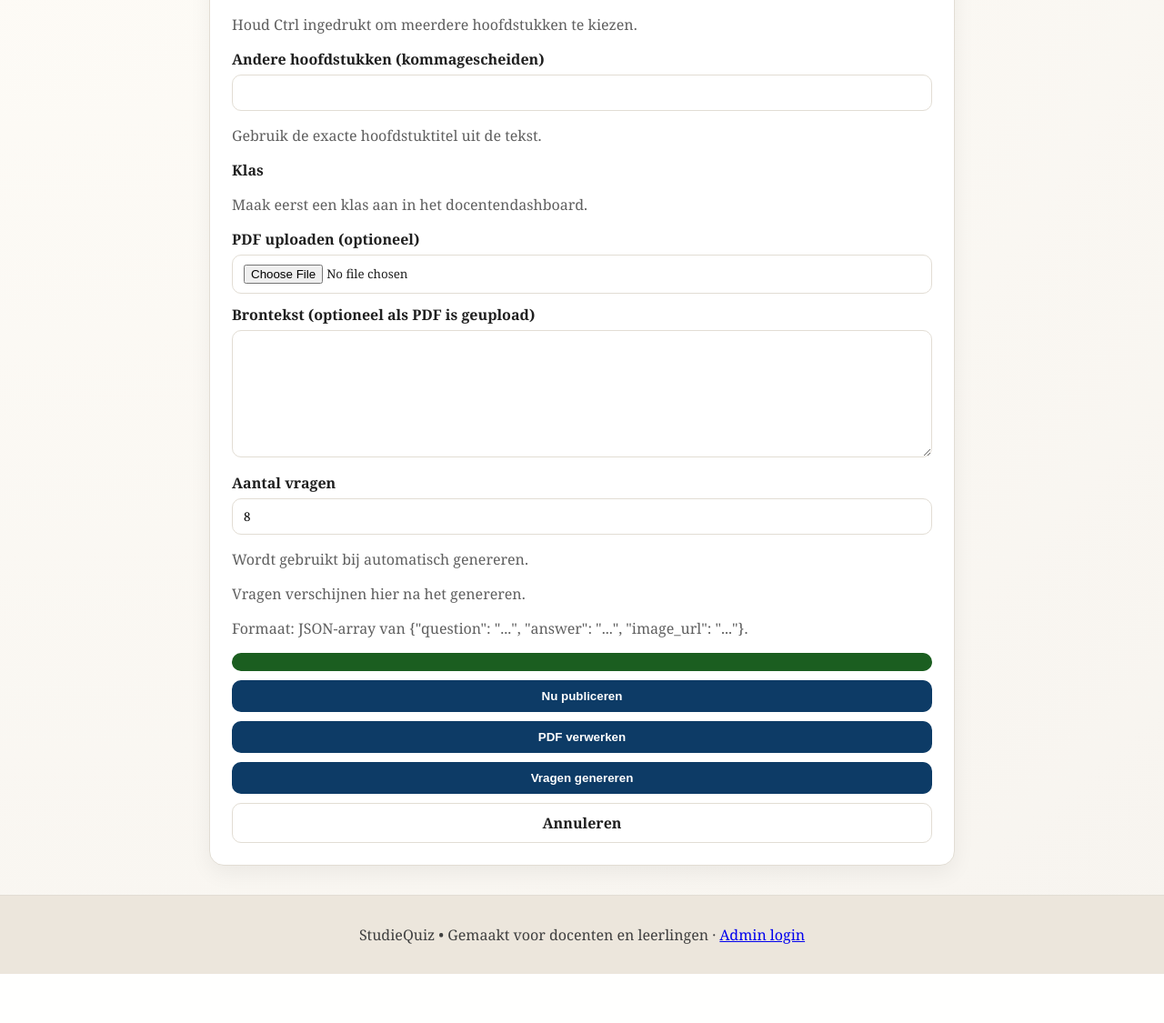
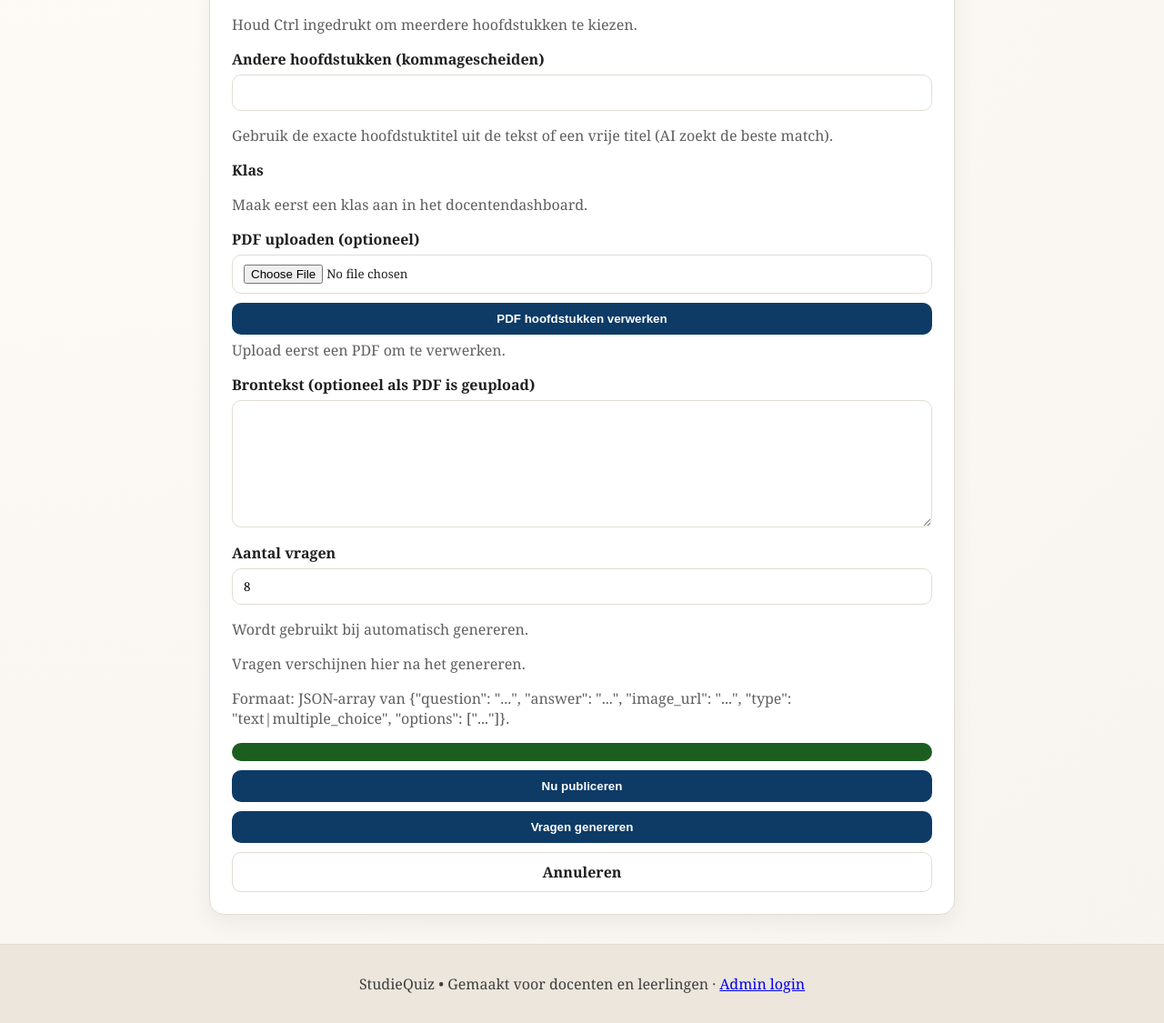
Before and after one commit to ray491/studiequiz, a Flask app: template templates/create_quiz.html in a window 1280 px wide. Shown: the part 540-1665 px from the top of the page at 91% size. Before the commit the page ends 1611 px from the top, so only its background shows below. Run offline with Flask 3, Linux system fonts and the light colour scheme; the template is opened without the code that fills it, so the values that code supplies are empty.

Commit message:
Update quiz creation template with PDF processing hints

```diff
--- a/templates/create_quiz.html
+++ b/templates/create_quiz.html
@@ -18,8 +18,14 @@
           "Aardrijkskunde",
           "Geschiedenis",
           "Nederlands",
+          "Nederlands - Grammatica",
+          "Nederlands - Schrijven",
           "Engels",
+          "Engels - Grammatica",
+          "Engels - Schrijven",
           "Duits",
+          "Duits - Grammatica",
+          "Duits - Schrijven",
           "Frans",
           "Economie",
           "Informatica",
@@ -44,7 +50,7 @@
       <p class="muted">Houd Ctrl ingedrukt om meerdere hoofdstukken te kiezen.</p>
       <label for="chapter_manual" style="margin-top: 12px;">Andere hoofdstukken (kommagescheiden)</label>
       <input id="chapter_manual" name="chapter_manual" type="text" value="{{ chapter_manual }}" />
-      <p class="muted">Gebruik de exacte hoofdstuktitel uit de tekst.</p>
+      <p class="muted">Gebruik de exacte hoofdstuktitel uit de tekst of een vrije titel (AI zoekt de beste match).</p>
       {% if source_text and not headings %}
         <p class="muted" style="margin-top: 8px;">Geen hoofdstukken gevonden in de tekst.</p>
       {% endif %}
@@ -65,6 +71,19 @@
 
       <label for="source_pdf">PDF uploaden (optioneel)</label>
       <input id="source_pdf" name="source_pdf" type="file" accept="application/pdf" />
+      <button
+        id="extract_pdf_button"
+        class="btn secondary"
+        type="submit"
+        data-action="extract"
+        disabled
+        style="width: 100%; margin-top: 10px;"
+      >
+        PDF hoofdstukken verwerken
+      </button>
+      <p id="extract_pdf_hint" class="muted" style="margin-top: 6px;">
+        Upload eerst een PDF om te verwerken.
+      </p>
 
       <label for="source_text">Brontekst (optioneel als PDF is geupload)</label>
       <textarea id="source_text" name="source_text">{{ source_text }}</textarea>
@@ -86,12 +105,11 @@
       {% else %}
         <p class="muted">Vragen verschijnen hier na het genereren.</p>
       {% endif %}
-      <p class="muted">Formaat: JSON-array van {"question": "...", "answer": "...", "image_url": "..."}.</p>
+      <p class="muted">Formaat: JSON-array van {"question": "...", "answer": "...", "image_url": "...", "type": "text|multiple_choice", "options": ["..."]}.</p>
 
       <div style="margin-top: 16px;">
         <button class="btn" type="submit" data-action="save">{{ submit_label }}</button>
         <button class="btn secondary" type="submit" name="publish_now" value="on" data-action="save">Nu publiceren</button>
-        <button class="btn secondary" type="submit" data-action="extract">PDF verwerken</button>
         <button class="btn secondary" type="submit" data-action="generate">Vragen genereren</button>
         <a class="btn ghost" href="{{ url_for('teacher_dashboard') }}">Annuleren</a>
       </div>
@@ -128,6 +146,8 @@
     const actionButtons = document.querySelectorAll("button[data-action]");
     const loadingBar = document.getElementById("loadingBar");
     const submitButtons = form.querySelectorAll("button[type='submit']");
+    const extractPdfButton = document.getElementById("extract_pdf_button");
+    const extractPdfHint = document.getElementById("extract_pdf_hint");
 
     actionButtons.forEach((button) => {
       button.addEventListener("click", () => {
@@ -146,10 +166,9 @@
     });
 
     pdfInput.addEventListener("change", () => {
-      if (pdfInput.files && pdfInput.files.length > 0) {
-        actionField.value = "extract";
-        form.submit();
-      }
+      const hasFile = pdfInput.files && pdfInput.files.length > 0;
+      extractPdfButton.disabled = !hasFile;
+      extractPdfHint.style.display = hasFile ? "none" : "block";
     });
   </script>
 {% endblock %}
```
